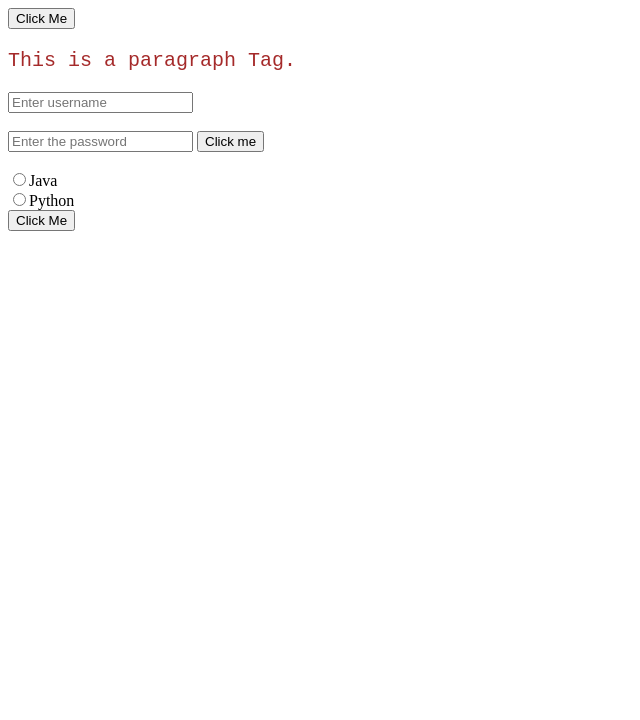
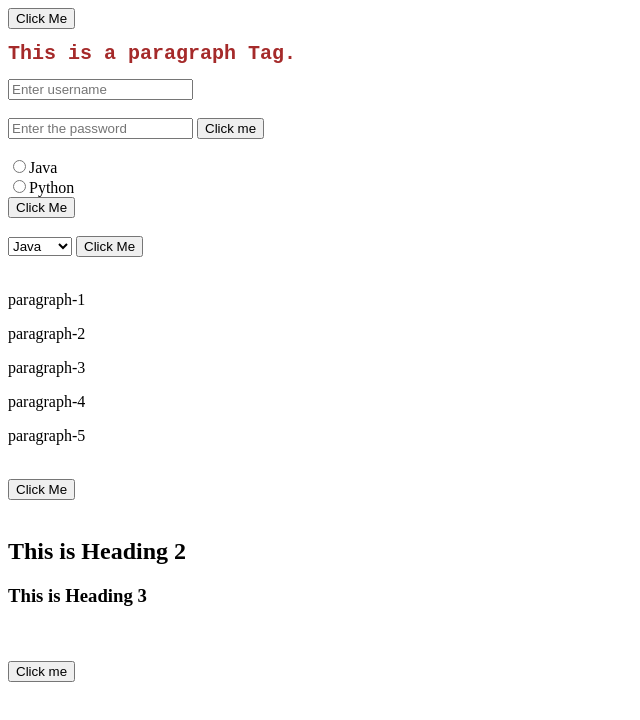
Before and after one commit to PeddarmajiSaikumar/JavaScript, a plain HTML site: page DOM/index.html in a window 1280 px wide. Shown: the whole page, without its empty margins (0-640 px from the left). Drawn offline with Linux system fonts and the light colour scheme.

Commit message:
DOM added

```diff
--- a/DOM/index.html
+++ b/DOM/index.html
@@ -10,7 +10,7 @@
 </head>
 <body>
     <button onclick="buttonClick()">Click Me</button>
-    <p id="heading1">This is a paragraph Tag.</p>
+    <h1 id="heading1">This is a paragraph Tag.</h1>
     <input id="text1" placeholder="Enter username">
     <br><br>
     <input type="password" id="text2" placeholder="Enter the password">
@@ -20,6 +20,30 @@
     <input type="radio" id="rd1" name="grp1" value="Java">Java</input><br>
     <input type="radio" id="rd2" name="grp1" value="Python">Python</input><br>
     <button onclick="fn2()" id="btn2">Click Me</button>
+    <br>
+    <br>
+    <select name="" id="selectbox">
+        <option value="Java">Java</option>
+        <option value="Python">Python</option>
+        <option value="Flask">Flask</option>
+    </select>
+    <button onclick="fn3()" id="btn3">Click Me</button>
+    <br>
+    <br>
+    <p>paragraph-1</p>
+    <p>paragraph-2</p>
+    <p>paragraph-3</p>
+    <p>paragraph-4</p>
+    <p>paragraph-5</p>
+    <br>
+    <button onclick="changeStyling()">Click Me</button>
+    <br>
+    <br>
+    <h2 class="myheading">This is Heading 2</h2>
+    <h3 class="myheading">This is Heading 3</h3>
+    <br>
+    <br>
+    <button onclick="fn4()">Click me</button>
 </body>
 <script src="index.js" defer></script>
 </html>
--- a/DOM/index.js
+++ b/DOM/index.js
@@ -1,3 +1,4 @@
+// Following are the examples of getElementById() Method.
 function buttonClick(){
     document.getElementById("heading1").innerHTML="Welcome Saikumar Peddarmaji!";
 }
@@ -23,3 +24,25 @@ function fn2(){
         alert("None of the Chennels Selected");
     }
 }
+
+function fn3(){
+    var select=document.getElementById("selectbox");
+    alert(select.options[select.selectedIndex].value);
+}
+
+// Following is the example of getElementsByTagName() method.
+function changeStyling(){
+    var para=document.getElementsByTagName("p");
+    for(let i=0;i<para.length;i++){
+        para[i].style.fontSize="25px";
+        para[i].style.fontFamily="'Courier New', Courier, monospace";
+    }
+}
+
+// Following is the example of getElementsByClassName() method
+function fn4(){
+    var heading=document.getElementsByClassName("myheading");
+    for(let i=0;i<heading.length;i++){
+        heading[i].style.fontFamily="Verdana, sans-serif";
+    }
+}
```
